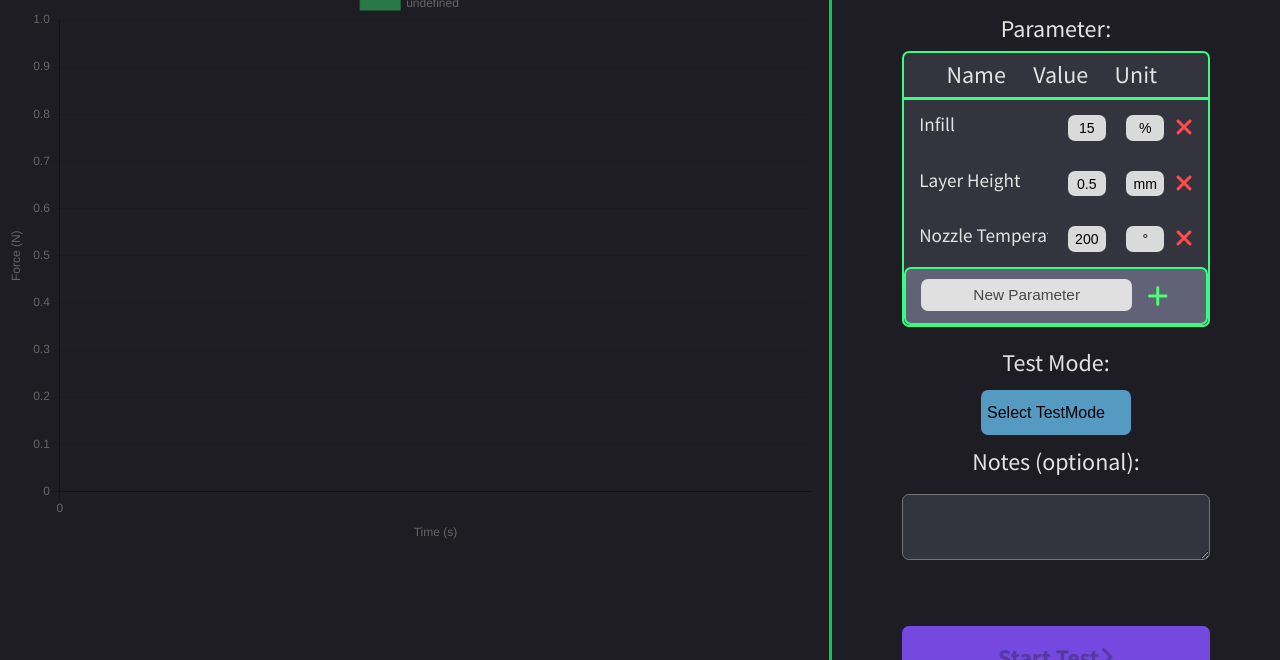
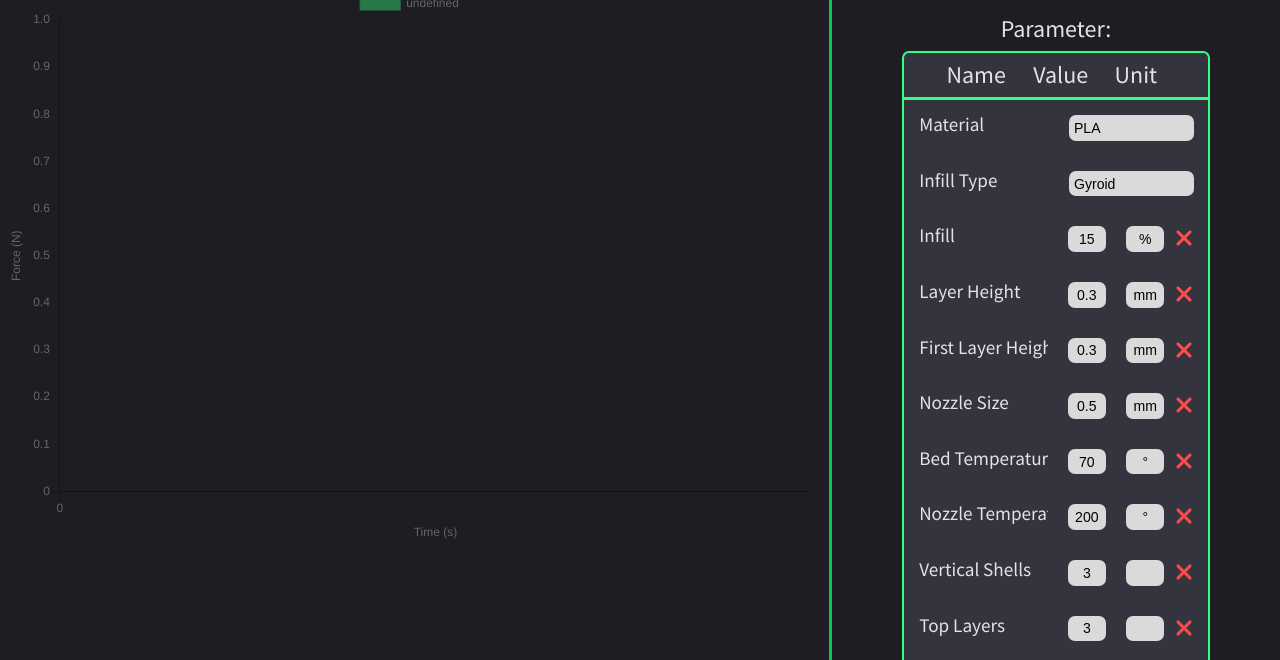
Before and after one commit to Iqwertz/OpenPull-Web-Controller, a plain HTML site: page index.html in a window 1280 px wide. Both pictures are taken after a click on the button "New Test". Shown: the part 140-800 px from the top of the page. Drawn offline with nearby package versions, Linux system fonts and the light colour scheme.

Commit message:
Added Parameter Standard Options

```diff
--- a/assets/js/addtest.js
+++ b/assets/js/addtest.js
@@ -8,10 +8,27 @@ var BleSendTestMode;
 app.controller('AddTest', function($scope) {
     $scope.Name="";
 
-    $scope.parameter = [{Name: "Infill", Value: 15, Unit: "%"},{Name: "Layer Height", Value: 0.5, Unit: "mm"},{Name: "Nozzle Temperatur", Value: 200, Unit: "°"}];
+    $scope.InfillTypeOptions = ["Rectilinear", "Grid", "Triangles", "Stars", "Cubic", "Line", "Concentric", "Honeycomb", "3d Honeycomb", "Gyroid", "Hilbert Curve", "Archimedean Chords", "Octagram Spiral"];
+    $scope.InfillType = "Gyroid";
+
+    $scope.MaterialTypeOptions = ["PLA", "PETG", "PET", "ABS", "TPU", "PC", "NYLON", "ASA"];
+    $scope.MaterialType = "PLA";
+
+    $scope.parameter = [
+        {Name: "Infill", Value: 15, Unit: "%"},
+        {Name: "Layer Height", Value: 0.3, Unit: "mm"},
+        {Name: "First Layer Height", Value: 0.3, Unit: "mm"},
+        {Name: "Nozzle Size", Value: 0.5, Unit: "mm"},
+        {Name: "Bed Temperatur", Value: 70, Unit: "°"},
+        {Name: "Nozzle Temperatur", Value: 200, Unit: "°"},
+        {Name: "Vertical Shells", Value: 3, Unit: ""},
+        {Name: "Top Layers", Value: 3, Unit: ""},
+        {Name: "Bottom Layers", Value: 3, Unit: ""}
+    ];
 
     $scope.TestModes = ["Slow Test (M10)", "Fast Test (M13)"];
     $scope.SelectedMode;
+
 
     $scope.Notes="";
 
@@ -37,6 +54,9 @@ app.controller('AddTest', function($scope) {
                 Mode="M13";
             }
             $scope.Sending=true;
+            $scope.parameter.unshift({Name: "Infill Type", Value:'"'+$scope.InfillType+'"', Unit: ""});
+            $scope.parameter.unshift({Name: "Material", Value:'"'+$scope.MaterialTypeType+'"', Unit: ""});
+
             BleStartNewTest($scope.Name, $scope.parameter, Mode, $scope.Notes);
         }else{
             alert("Please Select Test Mode and set Name")
@@ -67,7 +87,7 @@ function BleStartNewTest(Name, Parameter, TestMode, Notes){
     BleAddTestSendArray.push('"TestMode": "' + TestMode + '",');
     BleAddTestSendArray.push('"Notes": "' + Notes + '"');
     BleAddTestSendArray.push('},');
-   // BleAddTestSendArray.push('}');
+    // BleAddTestSendArray.push('}');
 
     BleSendTestMode = TestMode;
     AddingTest=true;
@@ -80,7 +100,7 @@ function BleSendTestData(respons){
             send(BleAddTestSendArray[BleSendDataIndex]);
         }else{
             if(respons==BleAddTestSendArray[BleSendDataIndex]){
-             //   send("OK");
+                //   send("OK");
                 BleSendDataIndex++;
                 if(BleSendDataIndex==BleAddTestSendArray.length){
                     send("OKEND "+BleSendTestMode);
--- a/assets/scss/layout/_starttest.scss
+++ b/assets/scss/layout/_starttest.scss
@@ -80,6 +80,22 @@
             &.Unit{
                 margin-right: 1.4em;
             }
+
+            &.Dropdown{
+                margin: 5px -40px;
+
+
+                select{
+                    margin: 0;
+                    font-size: 1.1vw;
+                    border-radius: _size(border-radius);;
+                    height: _size(element-height)*0.4;
+                    background-color: rgba(#e3e3e3, 0.95);
+                    width: 9.8vw;
+                    border: 0px;
+                    padding: 0 5px;;
+                }
+            }
         }
 
         &.Header{
--- a/index.html
+++ b/index.html
@@ -65,11 +65,35 @@
                                         </div>
                                     </div>
                                 </li>
+                                <li>
+                                    <div class="ParaCon">
+                                        <div class="ParameterItem Name">Material</div>
+                                        <div class="ParameterItem Dropdown">
+                                            <select ng-model="MaterialType" ng-options="x for x in MaterialTypeOptions">
+                                                <option value="" disabled selected>{{MaterialType}}</option>
+                                            </select>
+                                        </div>
+                                        <div class="ParameterItem Unit">
+                                        </div>
+                                    </div>
+                                </li>
+                                <li>
+                                    <div class="ParaCon">
+                                        <div class="ParameterItem Name">Infill Type</div>
+                                        <div class="ParameterItem Dropdown">
+                                            <select ng-model="InfillType" ng-options="x for x in InfillTypeOptions">
+                                                <option value="" disabled selected>{{InfillType}}</option>
+                                            </select>
+                                        </div>
+                                        <div class="ParameterItem Unit">
+                                        </div>
+                                    </div>
+                                </li>
                                 <li ng-repeat="parameter in parameter" >
                                     <div class="ParaCon">
                                         <div class="ParameterItem Name">{{parameter["Name"]}}</div>
                                         <div class="ParameterItem Value"><input type="number" ng-model="parameter['Value']" /></div>
-                                        <div class="ParameterItem Unit"><input ng-model="parameter['Unit']" placeholder="%" type="text" /></div>
+                                        <div class="ParameterItem Unit"><input ng-model="parameter['Unit']"  type="text" /></div>
                                         <i ng-click="RemoveParameter($index)" class="fas fa-times"></i>
                                     </div>
                                 </li>
```
Also changed, not shown: assets/css/main.css, 1 other file.
